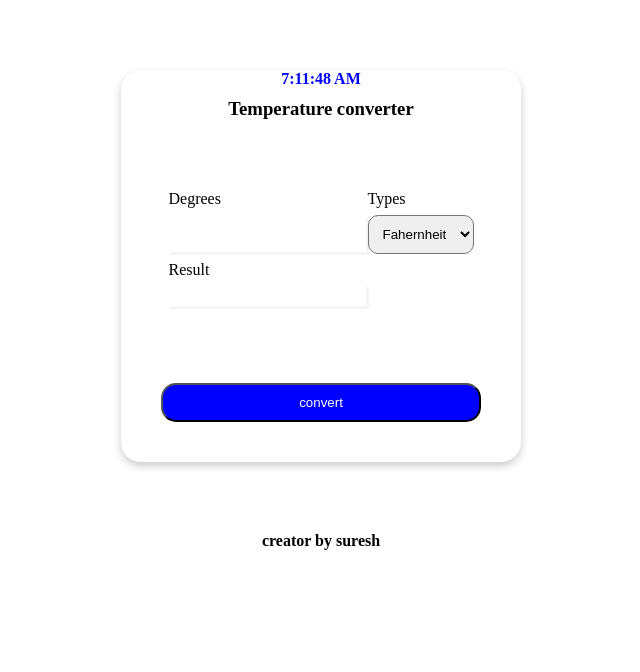
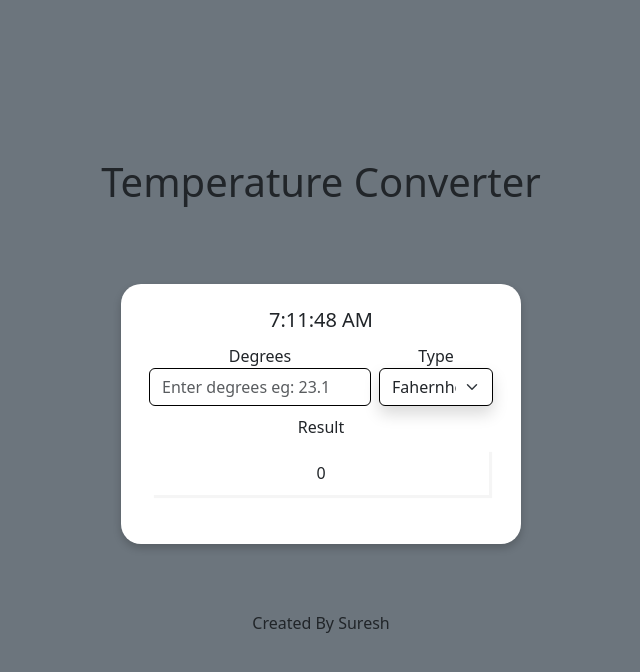
Before and after one commit to sureshpilli97/temperature_convecter, a website: page index.html in a window 1280 px wide. Shown: the whole page, without its empty margins (319-959 px from the left). Drawn offline with nearby package versions, Linux system fonts and the light colour scheme.

Commit message:
Modified the page

```diff
--- a/index.html
+++ b/index.html
@@ -2,32 +2,52 @@
 <html lang="en">
 <head>
     <meta charset="UTF-8">
+    <link href="https://cdn.jsdelivr.net/npm/bootstrap@5.3.2/dist/css/bootstrap.min.css" rel="stylesheet" integrity="sha384-T3c6CoIi6uLrA9TneNEoa7RxnatzjcDSCmG1MXxSR1GAsXEV/Dwwykc2MPK8M2HN" crossorigin="anonymous">
+    <script src="https://cdn.jsdelivr.net/npm/bootstrap@5.3.2/dist/js/bootstrap.bundle.min.js" integrity="sha384-C6RzsynM9kWDrMNeT87bh95OGNyZPhcTNXj1NW7RuBCsyN/o0jlpcV8Qyq46cDfL" crossorigin="anonymous"></script>
     <meta name="viewport" content="width=device-width, initial-scale=1.0">
     <title>temperature converter</title>
     <link rel="stylesheet" href="./public/Temperature.css">
+
+</head>
+<body class="bg-secondary">
+    <div class="d-flex flex-column justify-content-center" style="height:100vh">
+        <div class="d-flex flex-row justify-content-center">
+            <div class="fluid-container">
+                <div class="row">
+                    <div class="col-12 text-center">
+                        <h1>Temperature Converter</h1>
+                    </div>
+                    <form class="col-12 mcontainer p-4 text-center">
+                        <div class="text-center">
+                            <h1 id="st"></h1>
+                        </div>
+                        <div class="d-flex flex-row justify-content-center">
+                            <div class="m-1">
+                                <label for="inputNumber">Degrees</label>
+                                <input type="number" id="inputNumber" placeholder="Enter degrees eg: 23.1" class="form-control shadow"/>
+                            </div>
+                            <div class="m-1">
+                                <label for="typeSelected">Type</label>
+                                <select id="typeSelected" class="form-select shadow">
+                                    <option value="F">Fahernheit</option>
+                                    <option value="C">Celcius</option>
+                                    <option value="K">Kelvin</option>
+                                </select>
+                            </div>
+                        </div>
+                        <div class="d-flex flex-column text-center m-2">
+                            <h1 class="result-heading">Result</h1>
+                            <p id="result">0</p>
+                        </div>
+
+                    </form>
+                    <div class="col-12 text-center">
+                        <h6>Created By Suresh</h6>
+                    </div>
+                </div>
+            </div>
+        </div>
+    </div>
     <script src="./public/Temperature.js"></script>
-</head>
-<body>
-    <div class="mcontainer">
-        <h4 style="color: blue;" id="st"> </h4>
-        <h3>Temperature converter</h3>
-        <table class="mtable">
-            <tr><td><label>Degrees</label></td><td><label>Types</label></td></tr>
-            <tr>
-                <td><input type="number" id="degrees" name="degrees"></td>
-                <td>
-                    <select id="type" name="type">
-                        <option value="F">Fahernheit</option>
-                        <option value="C">Celsius</option>
-                        <option value="K">Kelvin</option>
-                    </select>
-                </td>
-            </tr><br>
-            <tr><td><label>Result</label></td></tr>
-            <tr><td><h5 id="result" name="result"> </h5></td></tr>
-        </table>
-        <center><button class="convert" onclick="convertClick()">convert</button></center>
-    </div>
-    <h4 align="center">creator by suresh</h4>
 </body>
 </html>
--- /dev/null
+++ b/package.json
@@ -0,0 +1,5 @@
+{
+  "dependencies": {
+    "typescript": "^5.2.2"
+  }
+}
--- a/public/Temperature.css
+++ b/public/Temperature.css
@@ -6,9 +6,9 @@
 .mcontainer {
     background-color: white;
     border-radius: 20px;
-    width: 80%;
     max-width: 400px;
     margin: 70px auto;
+    height: 260px;
     padding-bottom: 20px;
     box-shadow: 0 4px 8px 0 rgba(0, 0, 0, 0.2);
  }
@@ -37,13 +37,14 @@
     margin: 5px 0;
  }
  #st{
-   margin-bottom: 10px;
+   font-size: 20px;
  }
- select {
-    width: 100%;
-    padding: 10px;
-    margin: 5px 0;
-    border-radius: 10px;
+ select,#inputNumber{
+   box-shadow: none !important;
+   border: 1px solid black !important;
+ }
+ .result-heading{
+   font-size: 16px;
  }
 @media (max-width: 768px) {
  .mcontainer {
--- a/public/Temperature.js
+++ b/public/Temperature.js
@@ -1,8 +1,9 @@
 "use strict";
 function convertClick() {
-    var d = document.querySelector("#degrees");
+    console.log("Hello");
+    var d = document.getElementById("inputNumber");
     var degree = d.valueAsNumber;
-    var t = document.getElementById("type");
+    var t = document.getElementById("typeSelected");
     var type = t.value;
     var r;
     if (type === "F") {
@@ -15,14 +16,16 @@ function convertClick() {
         r = `${((9 / 5) * degree + 32).toFixed(2)} F`;
     }
     var result = document.getElementById("result");
-    result.innerText = r;
+    if ((r !== 'NaN C') && (r !== 'NaN F') && (r !== 'NaN K')) {
+        result.innerText = r;
+    }
 }
+let inputEl = document.getElementById("inputNumber");
+inputEl.addEventListener("keyup", convertClick);
 document.addEventListener('DOMContentLoaded', () => {
     var t = document.querySelector("#st");
-    function updateTimer() {
+    setInterval(() => {
         const time = new Date().toLocaleTimeString();
         t.innerText = time;
-    }
-    setInterval(updateTimer, 1000);
-    updateTimer();
+    }, 1000);
 });
```
Also changed, not shown: src/Temperature.ts (+14 -7 lines), 1 other file.
